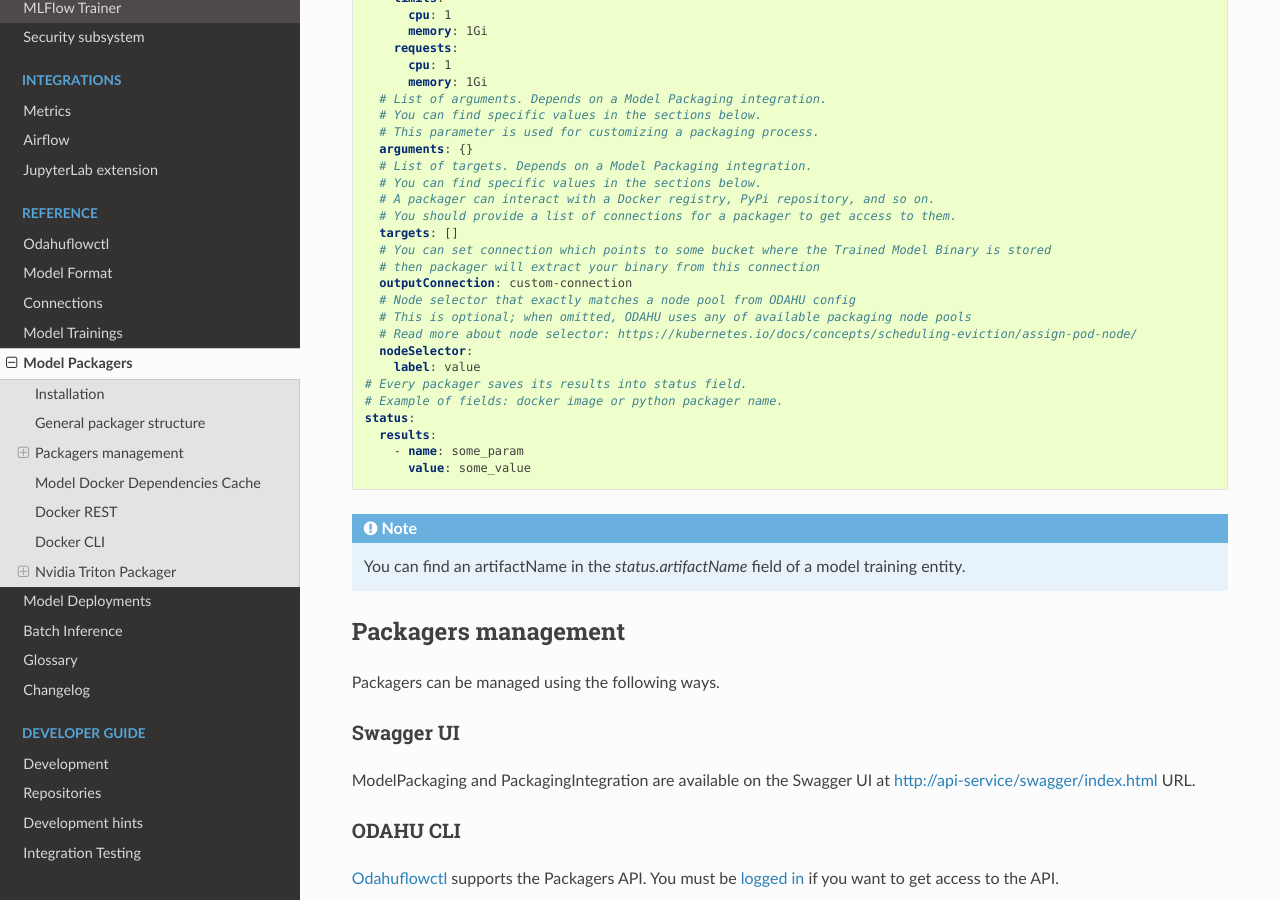
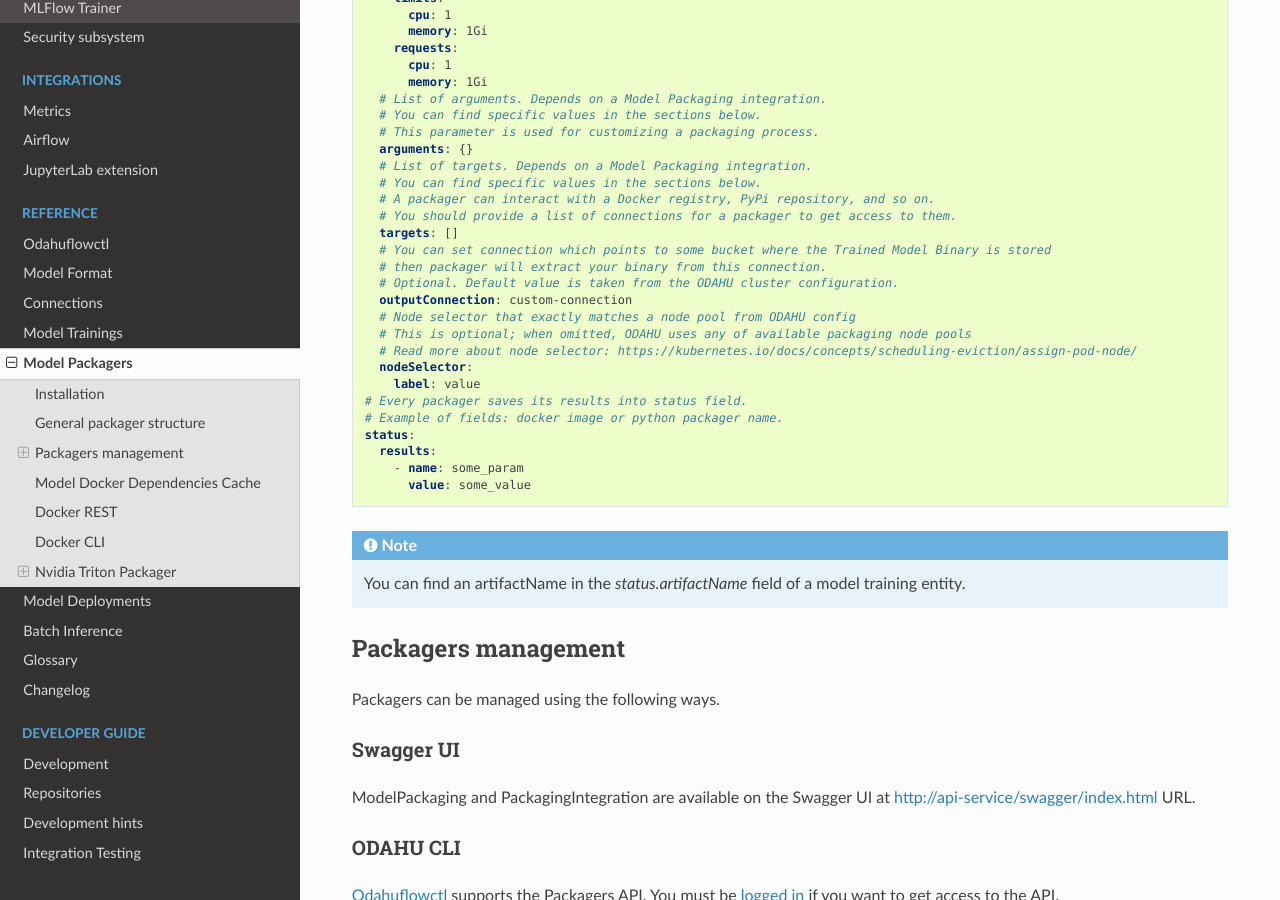
Before and after one commit to odahu/odahu-docs, a Sphinx documentation site: the page built from source/ref_packagers.rst, in a window 1280 px wide and 900 px high, scrolled down 1599 px. Built offline with Sphinx 7.4.7 and the Read the Docs theme 2.0.0, drawn with Linux system fonts in a browser that asks for light colours; formulas are drawn with MathJax 3.

Commit message:
ref_packagers.rst added info about default for outputConnection

```diff
--- a/source/ref_packagers.rst
+++ b/source/ref_packagers.rst
@@ -75,7 +75,8 @@
       # You should provide a list of connections for a packager to get access to them.
       targets: []
       # You can set connection which points to some bucket where the Trained Model Binary is stored
-      # then packager will extract your binary from this connection
+      # then packager will extract your binary from this connection.
+      # Optional. Default value is taken from the ODAHU cluster configuration.
       outputConnection: custom-connection
       # Node selector that exactly matches a node pool from ODAHU config
       # This is optional; when omitted, ODAHU uses any of available packaging node pools
```
